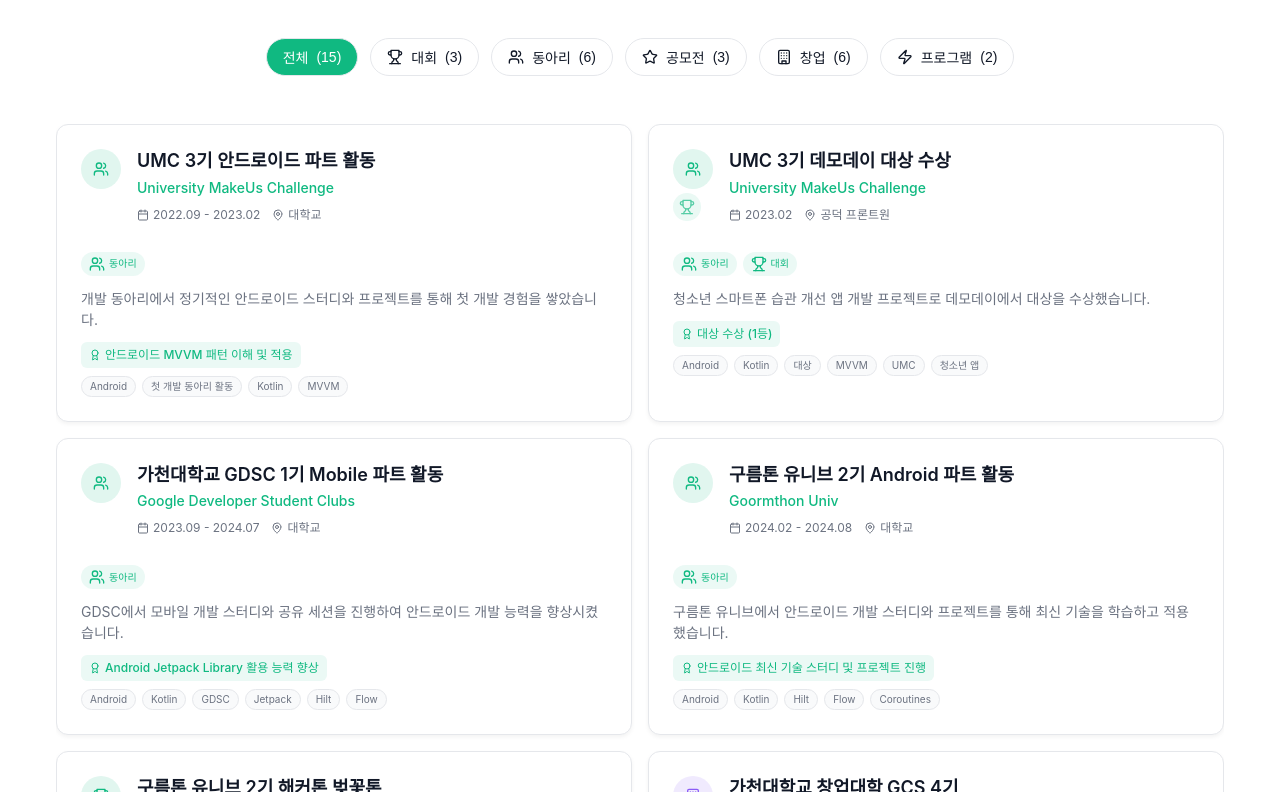
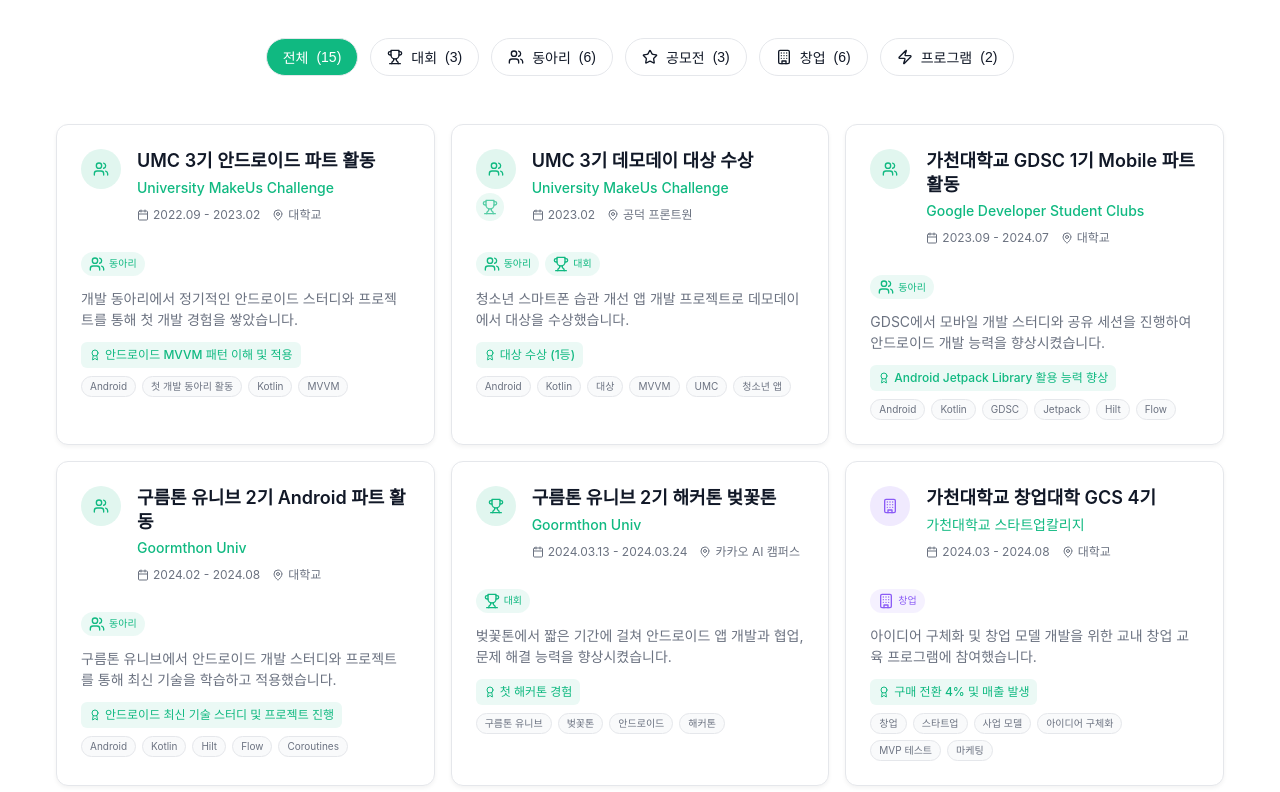
Before and after one commit to goorm-study-portfolio/minsu, a React (Vite) app: page / in a window 1280 px wide. Shown: the part 2648-3440 px from the top of the page. Built offline with nearby package versions, Linux system fonts and the light colour scheme.

Commit message:
:art: style: 리스트 그리드 수 변경

```diff
--- a/src/pages/home/components/Experience.tsx
+++ b/src/pages/home/components/Experience.tsx
@@ -427,13 +427,13 @@ const ExperienceContainer = styled.div`
 const ExperienceList = styled.div<{ maxHeight: number; isExpanded: boolean }>`
   display: grid;
   gap: 1rem;
-  grid-template-columns: repeat(auto-fit, minmax(350px, 1fr));
-  max-height: ${(props) => (props.isExpanded ? "none" : `${props.maxHeight}px`)};
-  overflow: hidden;
-  transition: max-height 0.5s ease;
+  grid-template-columns: repeat(1, 1fr);
 
-  @media (min-width: ${({ theme }) => theme.breakpoints.md}) {
-    grid-template-columns: repeat(auto-fit, minmax(400px, 1fr));
+  @media (min-width: 640px) {
+    grid-template-columns: repeat(2, 1fr);
+  }
+  @media (min-width: 1024px) {
+    grid-template-columns: repeat(3, 1fr);
   }
 `;
 
```
